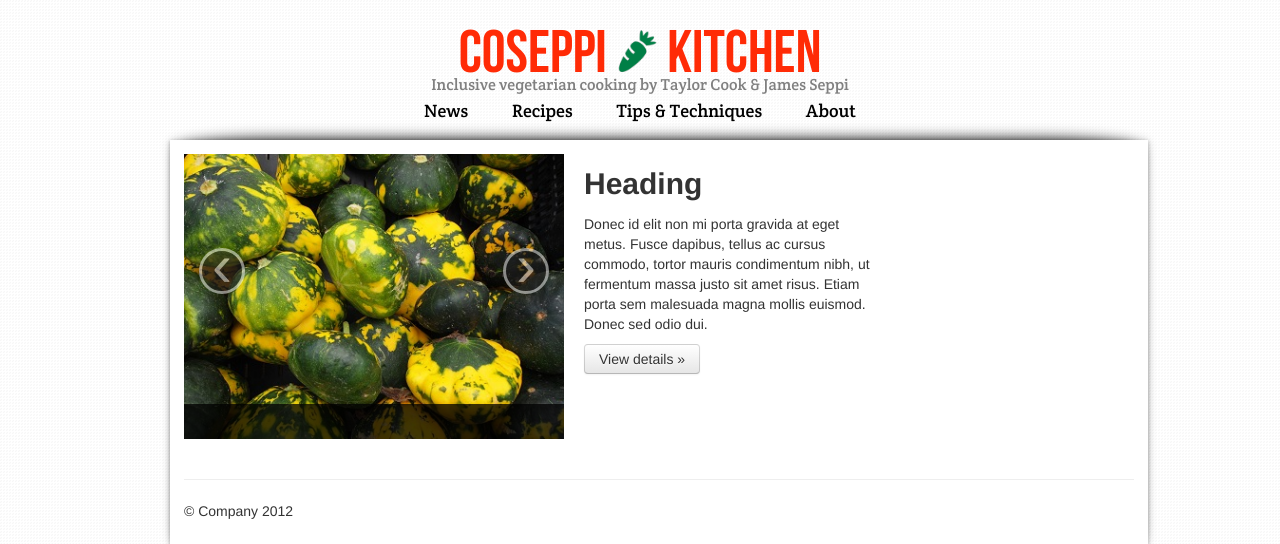
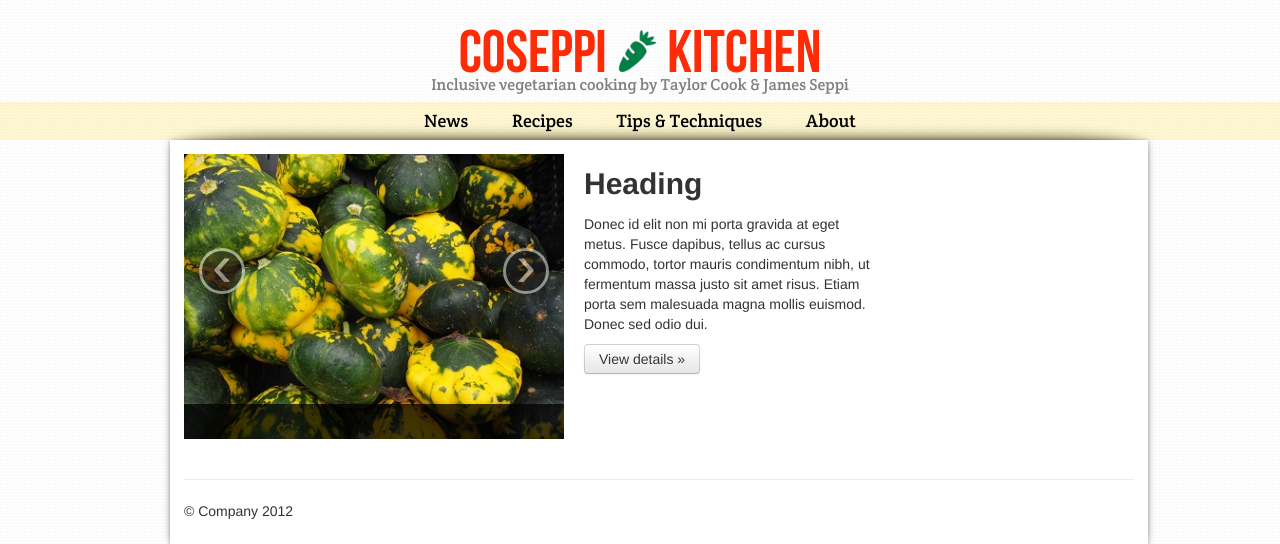
Before and after one commit to jseppi/CKRemake, a PHP site: page / in a window 1280 px wide. Shown: the top 544 px of the page. Run offline with PHP 8.4, Linux system fonts and the light colour scheme; some libraries are stand-ins or nearby versions.

Commit message:
nav bar move and style

```diff
--- a/index.html
+++ b/index.html
@@ -30,16 +30,13 @@
 		<h1 id="site-title">Coseppi <img src="img/carrot_green.png" alt="" width='42' height='42'/> Kitchen</h1>
 		<h2 id="site-subtitle">Inclusive vegetarian cooking by Taylor Cook &amp; James Seppi</h2>
 	</div>
+	<div id="main-nav">
+		<a href="#">News</a>
+		<a href="#">Recipes</a>
+		<a href="#">Tips &amp; Techniques</a>
+		<a href="#">About</a>
+	</div>
 	<div class="container">
-
-
-
-		<div class="row nav">
-			<a href="#">News</a>
-			<a href="#">Recipes</a>
-			<a href="#">Tips &amp; Techniques</a>
-			<a href="#">About</a>
-		</div>
 		<div class="wrapper curved">
 			<div class="row">
 				<div class="span5">
--- a/site.css
+++ b/site.css
@@ -44,12 +44,15 @@ body {
             box-shadow: 0 1px 4px rgba(0, 0, 0, 0.3), 0 0 10px rgba(0, 0, 0, 0.1) ;
 }
 
-.nav {
+#main-nav {
     text-align:center;
     font: 18px/18px 'CreteRoundRegular', serif;
+    background-color: rgba(255, 210, 31, 0.2);
+    padding-top: 10px;
+    padding-bottom: 10px;
 }
 
-.nav a, .nav a:visited, .nav a:hover{
+#main-nav a, #main-nav a:visited, #main-nav a:hover{
     color:black;
     text-decoration: none;
     margin-right: 12px;
@@ -58,8 +61,8 @@ body {
     padding-right: 8px;
 }
 
-.nav a:hover {
-    background-color: #F7F7F7;
+#main-nav a:hover {
+
     color: #008047;
 }
 
```
